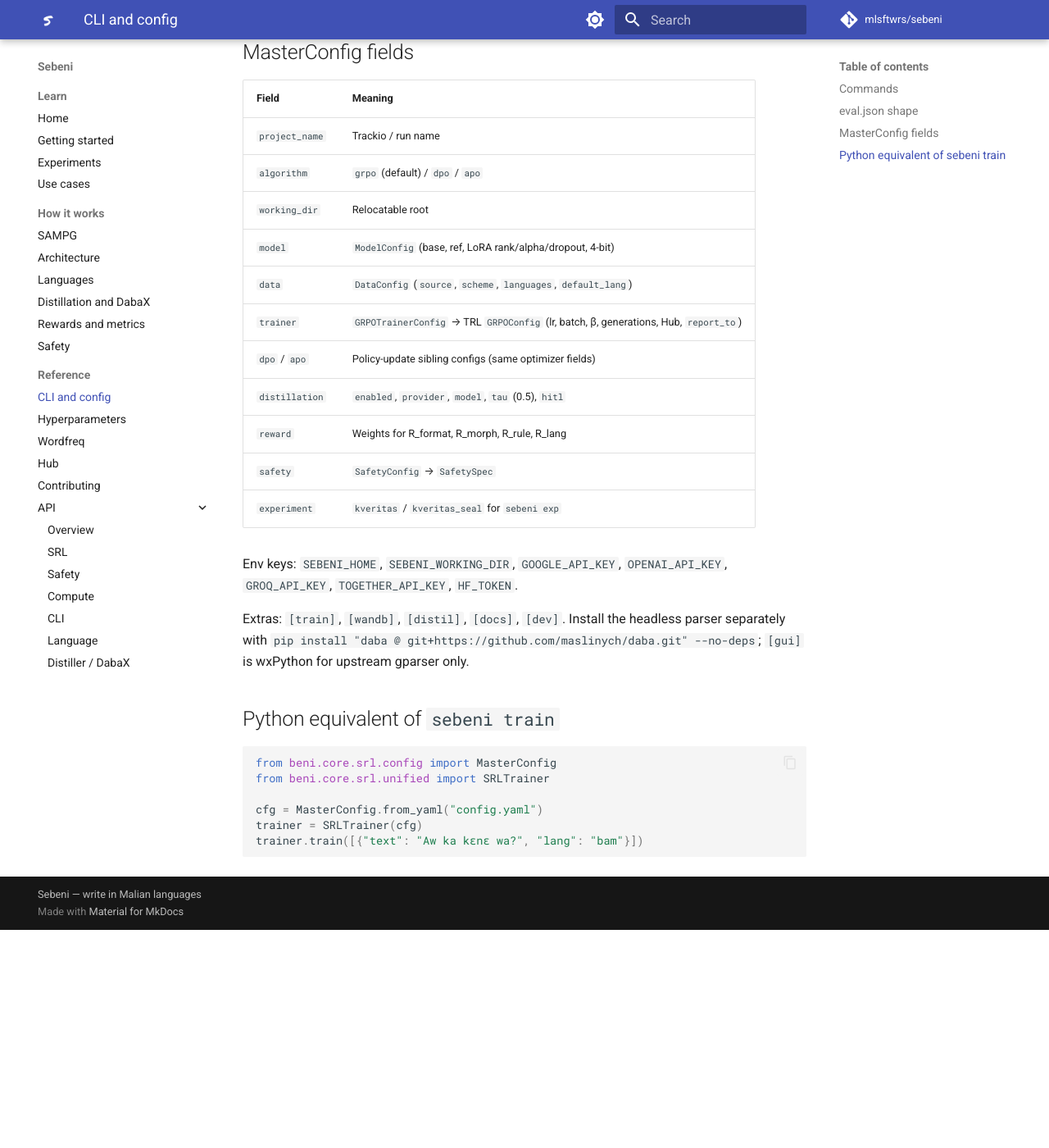
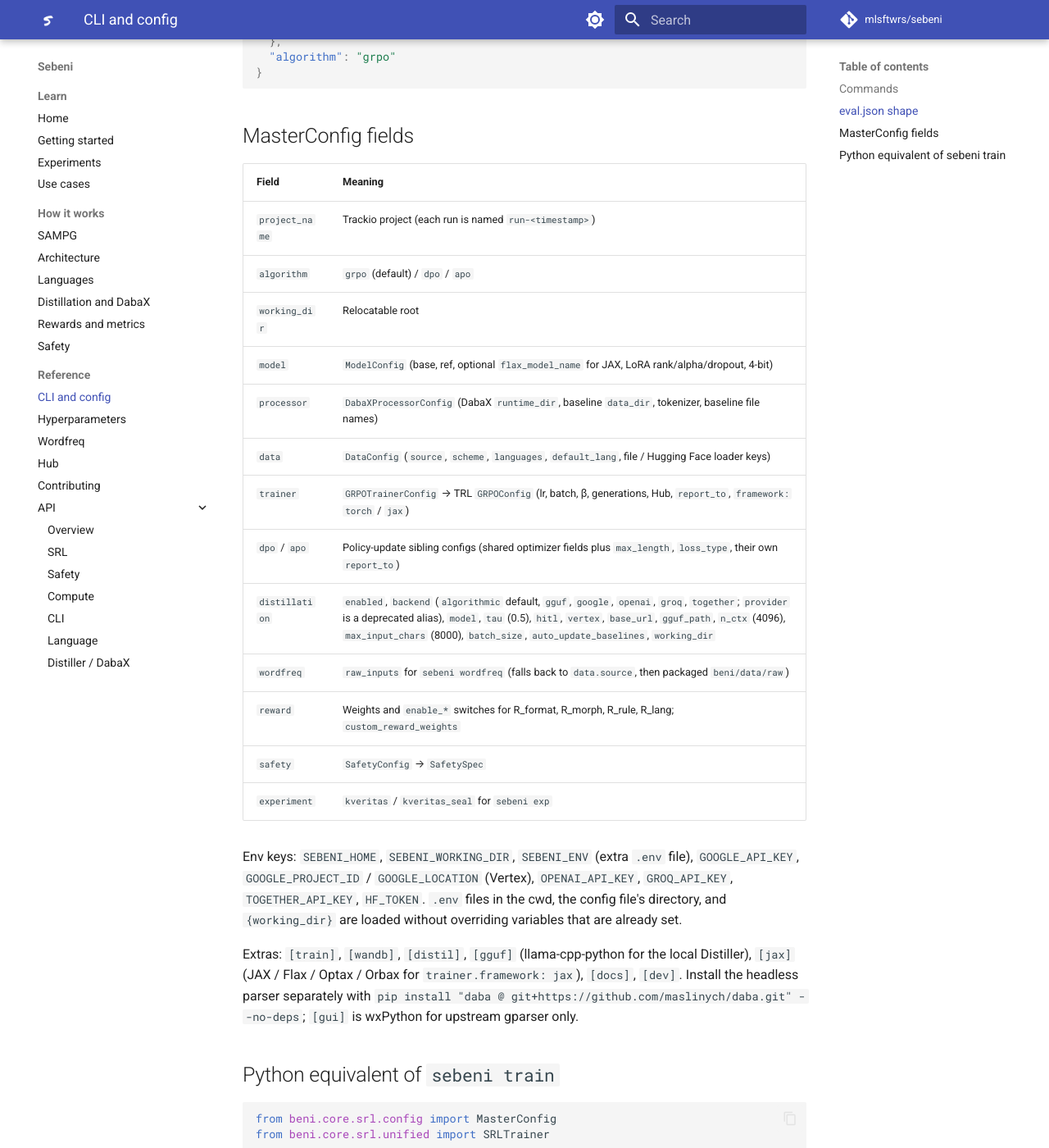
Before and after one commit to RobotsMali-AI/sebeni, an MkDocs documentation site: the page built from docs/cli.md, in a window 1280 px wide and 1400 px high, scrolled down 1806 px. Shown: the whole window at 82% size. Built offline with MkDocs 1.6.1 and Material for MkDocs 9.7.7, drawn with Linux system fonts in a browser that asks for light colours; comment, search, counter and statistics services are not loaded; before the commit the page ends 2940 px from its top, so only the background shows below that; some of the changed text lies outside the part shown.

Commit message:
docs(cli): document missing flags, config sections and env vars

```diff
--- a/docs/cli.md
+++ b/docs/cli.md
@@ -27,14 +27,14 @@
 
 | Command | Purpose | Important flags |
 | --- | --- | --- |
-| `sebeni init` | Write `config.yaml` + workdir (`data/`, `models/`, `runs/`, `exp/`, `runtime/`) | `--lang` repeatable, `-w` |
-| `sebeni train` | SAMPG (Φ / τ / Distiller) then policy-update plugin | `-c`, `-w`, `--lang`, `--hitl`, `--lr`, `--batch-size`, `--grad-accum`, `--max-steps`, `--epochs`, `--beta`, `--num-generations`, `--temperature`, LoRA / 4-bit / bf16 / CPU flags |
+| `sebeni init` | Write `config.yaml` + workdir (`data/`, `models/`, `runs/`, `exp/`, `runtime/`) | `--lang` repeatable (default `bam`), `-w` (default `./runs/sebeni-001`) |
+| `sebeni train` | SAMPG (Φ / τ / Distiller) then policy-update plugin | `-c`, `-w`, `--lang`, `--hitl/--no-hitl`, `--lr`, `--batch-size`, `--grad-accum`, `--max-steps`, `--epochs`, `--beta`, `--num-generations`, `--max-prompt-length`, `--max-completion-length`, `--temperature`, warmup / weight-decay / seed / save / optim / scheduler, LoRA / 4-bit / PEFT / bf16 / fp16 / grad-checkpoint / CPU flags (full list: [Hyperparameters](hyperparams.md)) |
 | `sebeni exp` | Packaged multilingual train + eval (`experiment` alias) | `-c` (defaults to packaged `exp.yaml`), `-w` |
-| `sebeni distill` | Distiller only (no policy step) | `-c`, `-w`, `--lang`, `--hitl` |
+| `sebeni distill` | Distiller only (no policy step) | `-c`, `-w`, `--lang`, `--hitl/--no-hitl` |
 | `sebeni eval` | Φ per language → `{working_dir}/exp/eval.json` + safety snapshot | `-c`, `-w`, `--lang` |
-| `sebeni wordfreq` | Surfaces / lemmas / morphemes / stages per language | `-c`, `-w`, `--lang` |
-| `sebeni generate` | Decode from saved policy; warn on `R_format` / `R_lang` | `-c`, `--prompt`, `--lang`, `--max-length` |
-| `sebeni push` | Hub upload (card + snapshot required) | `-c`, `--repo-id` |
+| `sebeni wordfreq` | Surfaces / lemmas / morphemes / stages per language → `{working_dir}/exp/wordfreq/` (`wordfreq.json` index + one folder per language) | `-c`, `-w`, `--lang` |
+| `sebeni generate` | Decode from saved policy; warn on `R_format` / `R_lang` | `-c`, `-w`, `--prompt`, `--lang` (single code), `--max-length` (default `128`) |
+| `sebeni push` | Hub upload (card + snapshot required) | `-c`, `-w`, `--repo-id` (defaults to `trainer.hub_model_id`) |
 
 `--lang` on `init`, `train`, `distill`, `eval`, and `wordfreq` is repeatable
 or comma-separated (`--lang bam --lang mku` or `--lang bam,mku`).
@@ -62,22 +62,29 @@
 
 | Field | Meaning |
 | --- | --- |
-| `project_name` | Trackio / run name |
+| `project_name` | Trackio project (each run is named `run-<timestamp>`) |
 | `algorithm` | `grpo` (default) / `dpo` / `apo` |
 | `working_dir` | Relocatable root |
-| `model` | `ModelConfig` (base, ref, LoRA rank/alpha/dropout, 4-bit) |
-| `data` | `DataConfig` (`source`, `scheme`, `languages`, `default_lang`) |
-| `trainer` | `GRPOTrainerConfig` → TRL `GRPOConfig` (lr, batch, β, generations, Hub, `report_to`) |
-| `dpo` / `apo` | Policy-update sibling configs (same optimizer fields) |
-| `distillation` | `enabled`, `provider`, `model`, `tau` (0.5), `hitl` |
-| `reward` | Weights for R_format, R_morph, R_rule, R_lang |
+| `model` | `ModelConfig` (base, ref, optional `flax_model_name` for JAX, LoRA rank/alpha/dropout, 4-bit) |
+| `processor` | `DabaXProcessorConfig` (DabaX `runtime_dir`, baseline `data_dir`, tokenizer, baseline file names) |
+| `data` | `DataConfig` (`source`, `scheme`, `languages`, `default_lang`, file / Hugging Face loader keys) |
+| `trainer` | `GRPOTrainerConfig` → TRL `GRPOConfig` (lr, batch, β, generations, Hub, `report_to`, `framework: torch` / `jax`) |
+| `dpo` / `apo` | Policy-update sibling configs (shared optimizer fields plus `max_length`, `loss_type`, their own `report_to`) |
+| `distillation` | `enabled`, `backend` (`algorithmic` default, `gguf`, `google`, `openai`, `groq`, `together`; `provider` is a deprecated alias), `model`, `tau` (0.5), `hitl`, `vertex`, `base_url`, `gguf_path`, `n_ctx` (4096), `max_input_chars` (8000), `batch_size`, `auto_update_baselines`, `working_dir` |
+| `wordfreq` | `raw_inputs` for `sebeni wordfreq` (falls back to `data.source`, then packaged `beni/data/raw`) |
+| `reward` | Weights and `enable_*` switches for R_format, R_morph, R_rule, R_lang; `custom_reward_weights` |
 | `safety` | `SafetyConfig` → `SafetySpec` |
 | `experiment` | `kveritas` / `kveritas_seal` for `sebeni exp` |
 
-Env keys: `SEBENI_HOME`, `SEBENI_WORKING_DIR`, `GOOGLE_API_KEY`, `OPENAI_API_KEY`,
-`GROQ_API_KEY`, `TOGETHER_API_KEY`, `HF_TOKEN`.
+Env keys: `SEBENI_HOME`, `SEBENI_WORKING_DIR`, `SEBENI_ENV` (extra `.env`
+file), `GOOGLE_API_KEY`, `GOOGLE_PROJECT_ID` / `GOOGLE_LOCATION` (Vertex),
+`OPENAI_API_KEY`, `GROQ_API_KEY`, `TOGETHER_API_KEY`, `HF_TOKEN`. `.env` files
+in the cwd, the config file's directory, and `{working_dir}` are loaded
+without overriding variables that are already set.
 
-Extras: `[train]`, `[wandb]`, `[distil]`, `[docs]`, `[dev]`. Install the
+Extras: `[train]`, `[wandb]`, `[distil]`, `[gguf]` (llama-cpp-python for the
+local Distiller), `[jax]` (JAX / Flax / Optax / Orbax for
+`trainer.framework: jax`), `[docs]`, `[dev]`. Install the
 headless parser separately with
 `pip install "daba @ git+https://github.com/maslinych/daba.git" --no-deps`;
 `[gui]` is wxPython for upstream gparser only.
```
